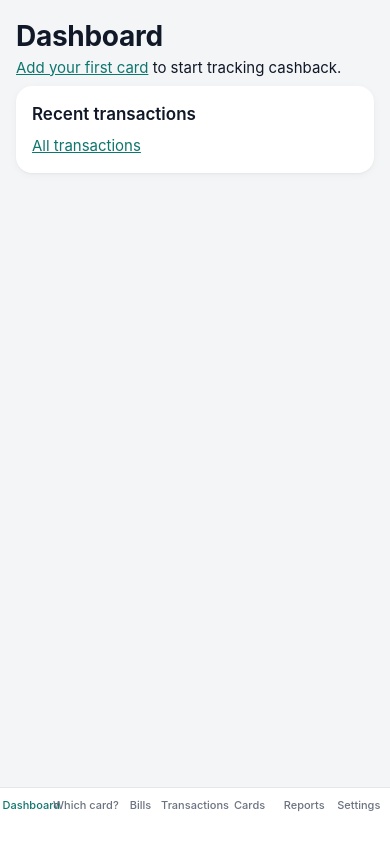
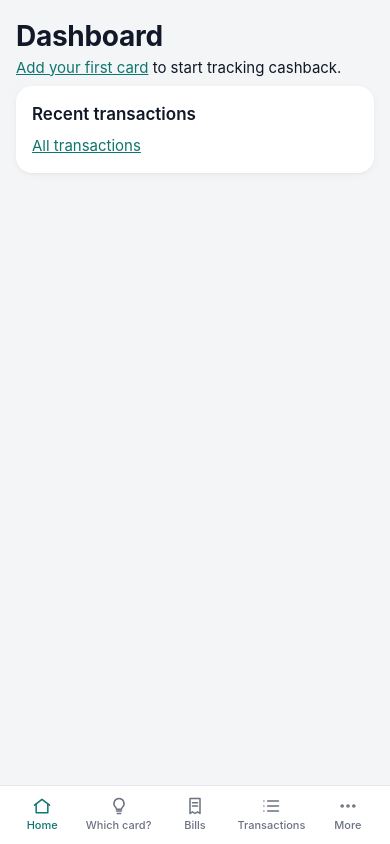
Before and after one commit to Zabiero/cashback-tracker, a React (Vite) app: page /#/ in a window 390 px wide. Built offline with nearby package versions, Linux system fonts and the light colour scheme.

Commit message:
feat(nav): sidebar with icons, phone tab bar with a More page
Co-Authored-By: Claude Opus 5.5 <noreply@anthropic.com>

```diff
--- a/src/app/Layout.tsx
+++ b/src/app/Layout.tsx
@@ -1,7 +1,9 @@
 import { useState } from 'react';
-import { Link, NavLink, Route, Routes } from 'react-router-dom';
+import { Link, NavLink, Route, Routes, useLocation } from 'react-router-dom';
 import { useAppData } from './DataProvider';
 import { needsBackupReminder } from './backupReminder';
+import { Icon, type IconName } from '../components/Icon';
+import { cx } from '../lib/cx';
 import { DashboardPage } from '../features/dashboard/DashboardPage';
 import { WhichCardPage } from '../features/recommend/WhichCardPage';
 import { BillsPage } from '../features/bills/BillsPage';
@@ -9,27 +11,42 @@ import { TransactionsPage } from '../features/transactions/TransactionsPage';
 import { CardsPage } from '../features/cards/CardsPage';
 import { ReportsPage } from '../features/reports/ReportsPage';
 import { SettingsPage } from '../features/settings/SettingsPage';
+import { MorePage } from '../features/more/MorePage';
 
-const NAV = [
-  { to: '/', label: 'Dashboard' },
-  { to: '/which', label: 'Which card?' },
-  { to: '/bills', label: 'Bills' },
-  { to: '/transactions', label: 'Transactions' },
-  { to: '/cards', label: 'Cards' },
-  { to: '/reports', label: 'Reports' },
-  { to: '/settings', label: 'Settings' },
+interface NavItem {
+  to: string;
+  label: string;
+  icon: IconName;
+  /** Shorter label for the phone tab bar; the link keeps `label` as its accessible name. */
+  short?: string;
+  /** Reached through "More" on phones. */
+  underMore?: boolean;
+}
+
+const NAV: NavItem[] = [
+  { to: '/', label: 'Dashboard', short: 'Home', icon: 'home' },
+  { to: '/which', label: 'Which card?', icon: 'which' },
+  { to: '/bills', label: 'Bills', icon: 'bills' },
+  { to: '/transactions', label: 'Transactions', icon: 'list' },
+  { to: '/cards', label: 'Cards', icon: 'card', underMore: true },
+  { to: '/reports', label: 'Reports', icon: 'chart', underMore: true },
+  { to: '/settings', label: 'Settings', icon: 'settings', underMore: true },
 ];
+const MORE_PATHS = ['/more', ...NAV.filter((n) => n.underMore).map((n) => n.to)];
 
 export function Layout() {
   const { storageOk, settings, transactions, today } = useAppData();
+  const { pathname } = useLocation();
   const [continueWithoutStorage, setContinue] = useState(false);
 
   if (!storageOk && !continueWithoutStorage) {
     return (
       <main className="main" role="alert">
-        <h1>Your data can't be saved in this browser</h1>
-        <p>Storage is blocked (for example in a private window). Anything you enter will be lost when you close the tab.</p>
-        <button type="button" onClick={() => setContinue(true)}>Continue anyway</button>
+        <div className="panel">
+          <h1>Your data can't be saved in this browser</h1>
+          <p>Storage is blocked (for example in a private window). Anything you enter will be lost when you close the tab.</p>
+          <button type="button" className="primary" onClick={() => setContinue(true)}>Continue anyway</button>
+        </div>
       </main>
     );
   }
@@ -37,16 +54,38 @@ export function Layout() {
   return (
     <div className="shell">
       <nav className="nav" aria-label="Main">
+        <div className="brand">Cashback Tracker</div>
         {NAV.map((n) => (
-          <NavLink key={n.to} to={n.to} end={n.to === '/'}>
-            {n.label}
+          <NavLink
+            key={n.to}
+            to={n.to}
+            end={n.to === '/'}
+            aria-label={n.short ? n.label : undefined}
+            className={({ isActive }) => cx(isActive && 'active', n.underMore && 'desktop-only')}
+          >
+            <Icon name={n.icon} />
+            {n.short ? (
+              <>
+                <span className="label-long">{n.label}</span>
+                <span className="label-short">{n.short}</span>
+              </>
+            ) : (
+              <span>{n.label}</span>
+            )}
           </NavLink>
         ))}
+        <Link to="/more" className={cx('more-link', MORE_PATHS.includes(pathname) && 'active')}>
+          <Icon name="more" />
+          <span>More</span>
+        </Link>
       </nav>
       <main className="main">
         {needsBackupReminder(settings, transactions.length, today) && (
-          <p className="banner" role="status">
-            You haven't backed up in over 30 days. <Link to="/settings">Export a backup</Link>
+          <p className="banner notice" role="status">
+            <Icon name="alert" />
+            <span>
+              You haven't backed up in over 30 days. <Link to="/settings">Export a backup</Link>
+            </span>
           </p>
         )}
         <Routes>
@@ -57,6 +96,7 @@ export function Layout() {
           <Route path="/cards" element={<CardsPage />} />
           <Route path="/reports" element={<ReportsPage />} />
           <Route path="/settings" element={<SettingsPage />} />
+          <Route path="/more" element={<MorePage />} />
         </Routes>
       </main>
     </div>
--- /dev/null
+++ b/src/features/more/MorePage.tsx
@@ -0,0 +1,31 @@
+import { Link } from 'react-router-dom';
+import { Icon, type IconName } from '../../components/Icon';
+import { PageHeader } from '../../components/PageHeader';
+
+const ITEMS: { to: string; label: string; icon: IconName }[] = [
+  { to: '/cards', label: 'Cards', icon: 'card' },
+  { to: '/reports', label: 'Reports', icon: 'chart' },
+  { to: '/settings', label: 'Settings', icon: 'settings' },
+];
+
+/** Phone-only home for the screens that don't fit in the bottom tab bar. */
+export function MorePage() {
+  return (
+    <>
+      <PageHeader title="More" />
+      <nav className="panel" aria-label="More">
+        <ul className="rows more-list">
+          {ITEMS.map((i) => (
+            <li key={i.to}>
+              <Link to={i.to}>
+                <Icon name={i.icon} />
+                <span>{i.label}</span>
+                <span className="chevron"><Icon name="chevron" size={16} /></span>
+              </Link>
+            </li>
+          ))}
+        </ul>
+      </nav>
+    </>
+  );
+}
```
Also changed, not shown: 2 other files (tests, documents, lock files or other folders).
